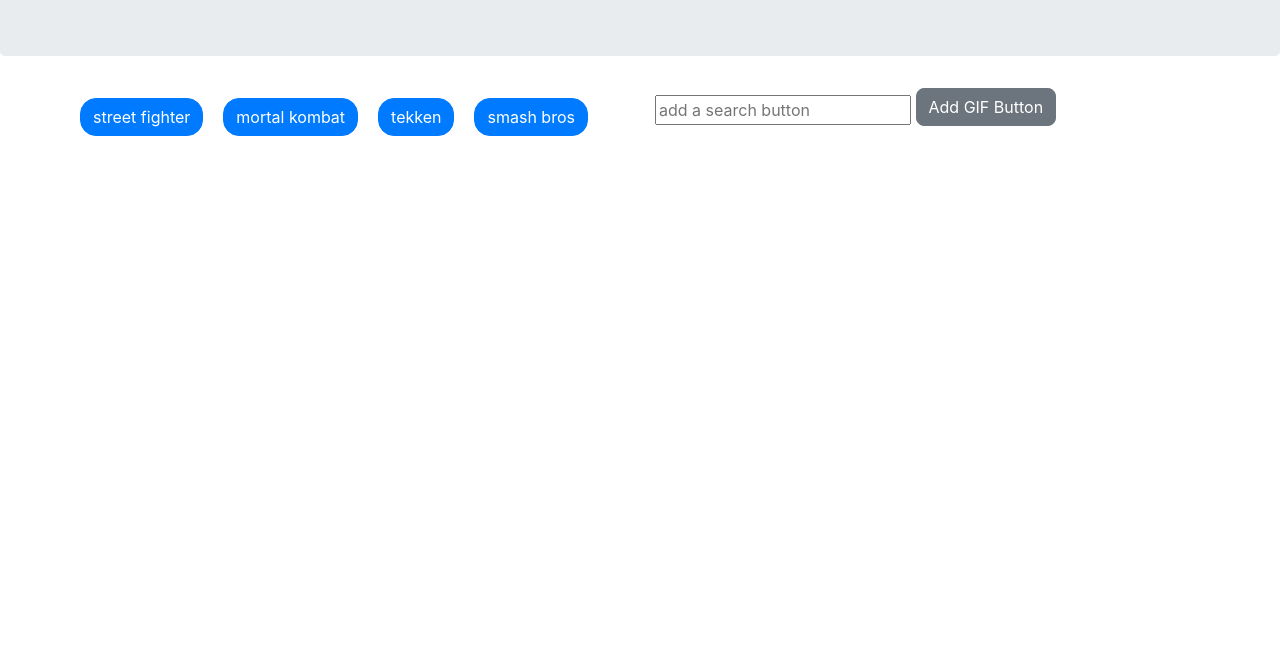
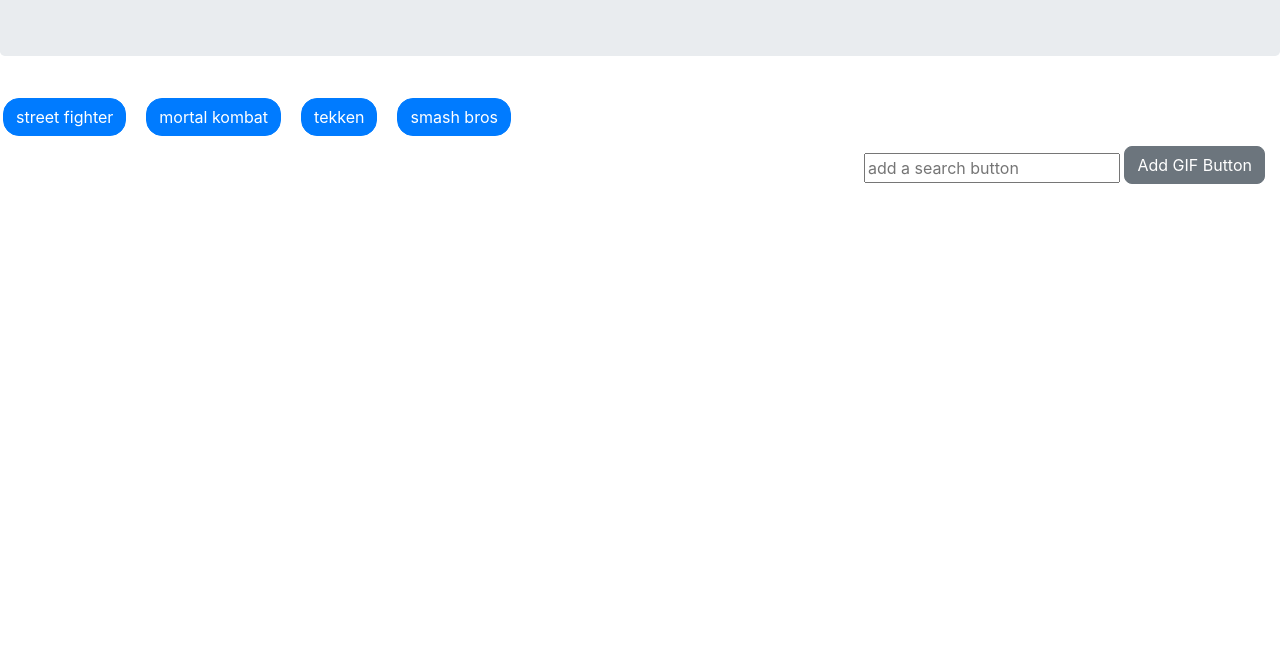
Before and after one commit to golemheavy/giphyAPI, a plain HTML site: page index.html in a window 1280 px wide. Shown: the part 128-800 px from the top of the page. Drawn offline with nearby package versions, Linux system fonts and the light colour scheme.

Commit message:
reoganized layout to match image and homework description with the rating on the bottom

```diff
--- a/index.html
+++ b/index.html
@@ -12,10 +12,13 @@
 <body>
 	<div class="jumbotron"><h1>GIF Search</h1></div>
 	<!-- The selected search terms will be presented here -->
-	<div class="container">
+	<div class="container-fluid">
 		<div class="row">
 			<div class="col"><div class="row" id="buttons-view"></div></div>
-			<div class="col">
+		</div>
+		<div class="row">
+			<div class="col"><div class="row" id="GIF-view"></div></div>
+			<div class="col-auto">
 				<form id="term-form">
 					<input type="text" id="term-input" placeholder="add a search button">
 					<!-- Button triggers new search term to be added -->
@@ -23,8 +26,6 @@
 				</form>
 			</div>
 		</div>
-		<div class="row" id="GIF-view">
-		</div>
 	</div>
 	<script src="https://cdnjs.cloudflare.com/ajax/libs/jquery/3.2.1/jquery.min.js"></script>
 	<script src="./giphyAPI.js"></script>
--- a/style.css
+++ b/style.css
@@ -21,3 +21,8 @@
 	line-height: 1em;
 	margin-bottom: 1.5rem;
 }
+
+.col {
+	padding-left: .5rem;
+	padding-right: .5rem;
+}
```
